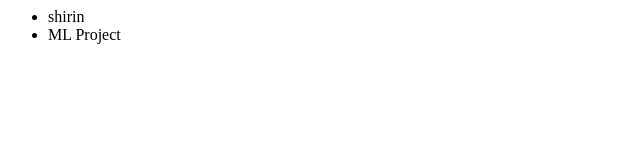
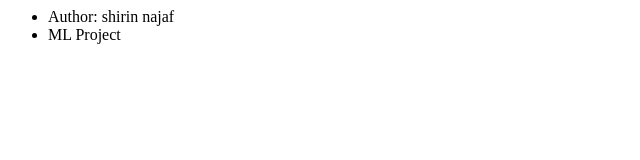
Before and after one commit to shirinnj/ML-Project, a plain HTML site: page index.html in a window 1280 px wide. Shown: the whole page, without its empty margins (0-640 px from the left). Drawn offline with Linux system fonts and the light colour scheme.

Commit message:
added index.html

```diff
--- a/index.html
+++ b/index.html
@@ -6,7 +6,7 @@
 	<body>
 		 <div>
 		 	<ul>
-		 		<li>shirin</li>
+		 		<li>Author: shirin najaf</li>
 		 		<li>ML Project</li>
 		 	<ul>
 		 <div>
```
